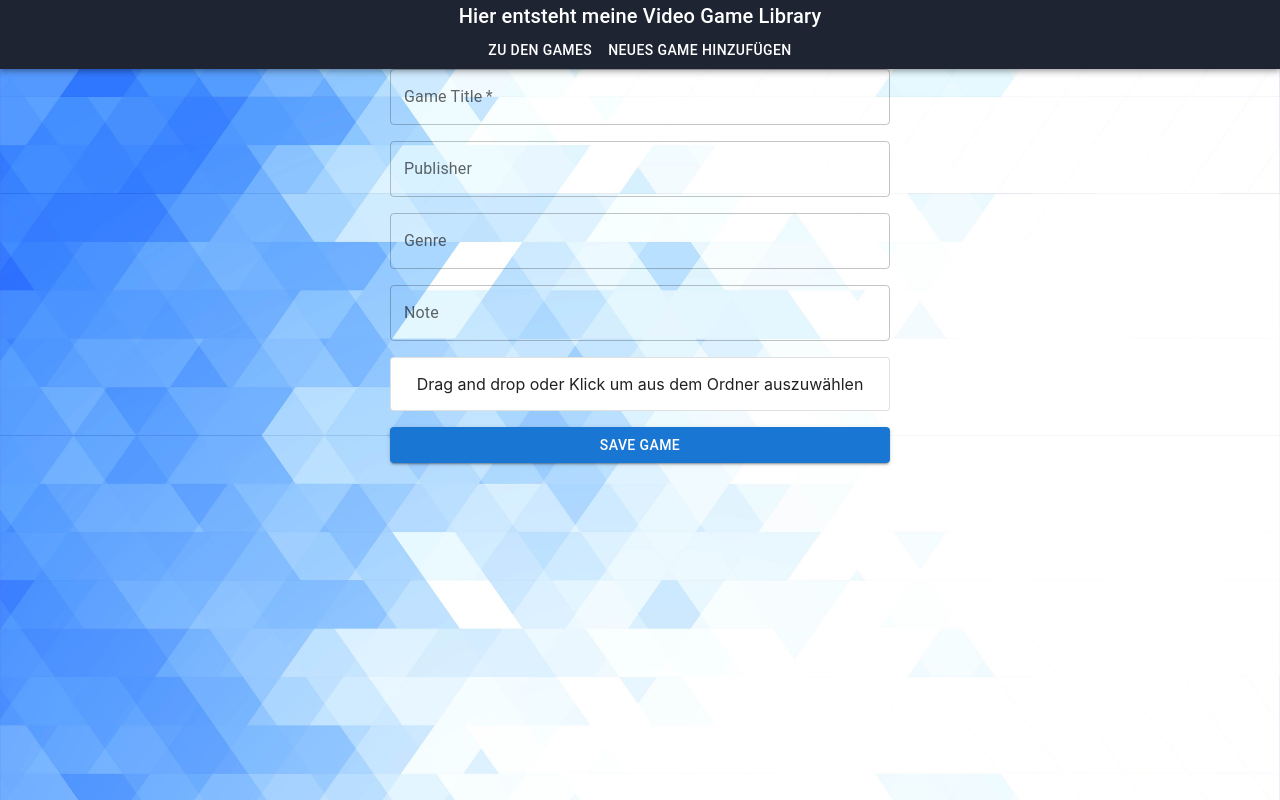
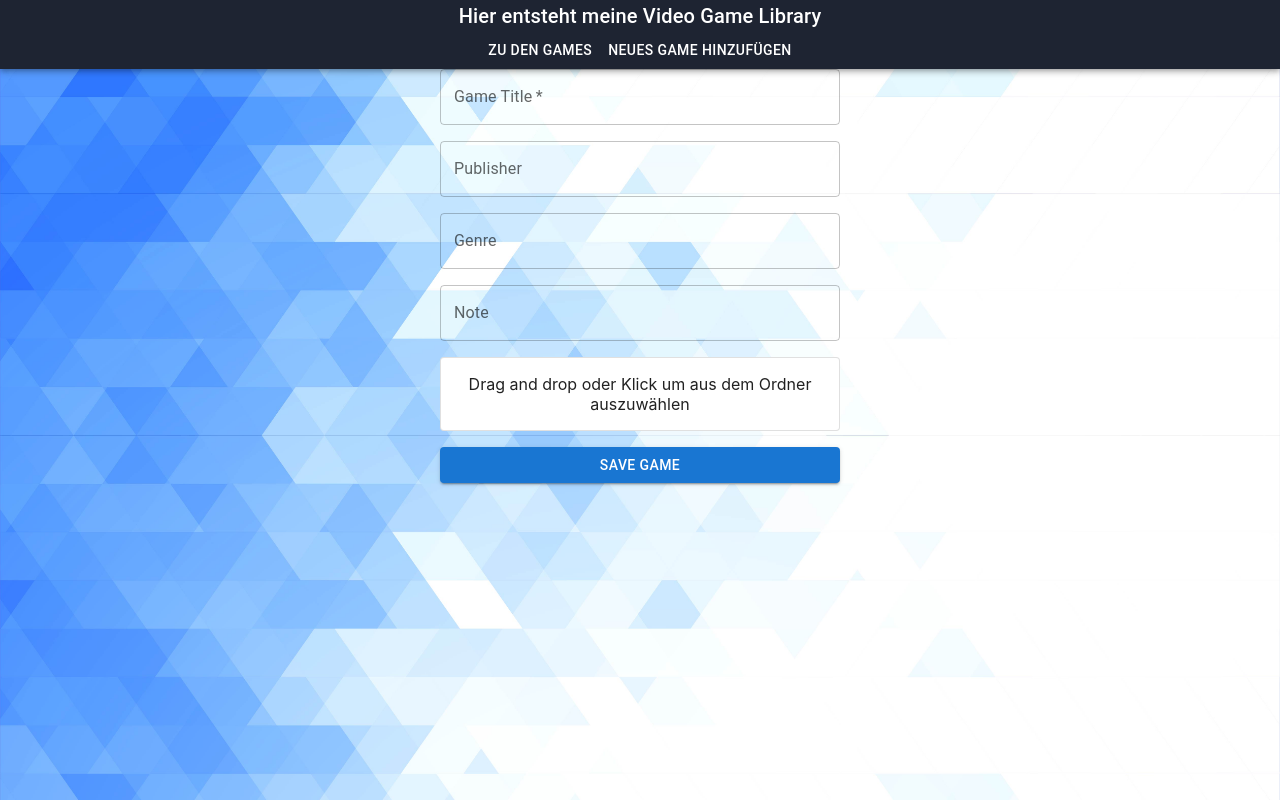
Before and after one commit to CodingRobIT/Digitales-Gesellenstueck, a React (Create React App) app in the folder frontend/: page /games/add in a window 1280 px wide. Built offline with nearby package versions, Linux system fonts and the light colour scheme; no server answers.

Commit message:
added AddGame.css

```diff
--- /dev/null
+++ b/frontend/src/AddGame.css
@@ -0,0 +1,3 @@
+.form-container {
+    margin-top: 16px;
+}
--- a/frontend/src/AddGame.tsx
+++ b/frontend/src/AddGame.tsx
@@ -6,6 +6,7 @@ import {Button, TextField} from '@mui/material';
 import { styled } from '@mui/material/styles';
 import { NewGame } from './Game';
 import Paper from "@material-ui/core/Paper";
+import './AddGame.css'
 
 type AddGameProps = {
     addGame: (newGame: NewGame) => void;
@@ -19,7 +20,7 @@ const FormContainer = styled('form')({
     display: 'flex',
     flexDirection: 'column',
     gap: '1rem',
-    maxWidth: '500px',
+    maxWidth: '400px',
     margin: '0 auto',
 });
 
@@ -71,7 +72,7 @@ export default function AddGame(props: AddGameProps) {
     }
 
     return (
-        <FormContainer onSubmit={onSaveGame}>
+        <FormContainer className="form-container" onSubmit={onSaveGame}>
             <TextField
                 label="Game Title"
                 required
```
